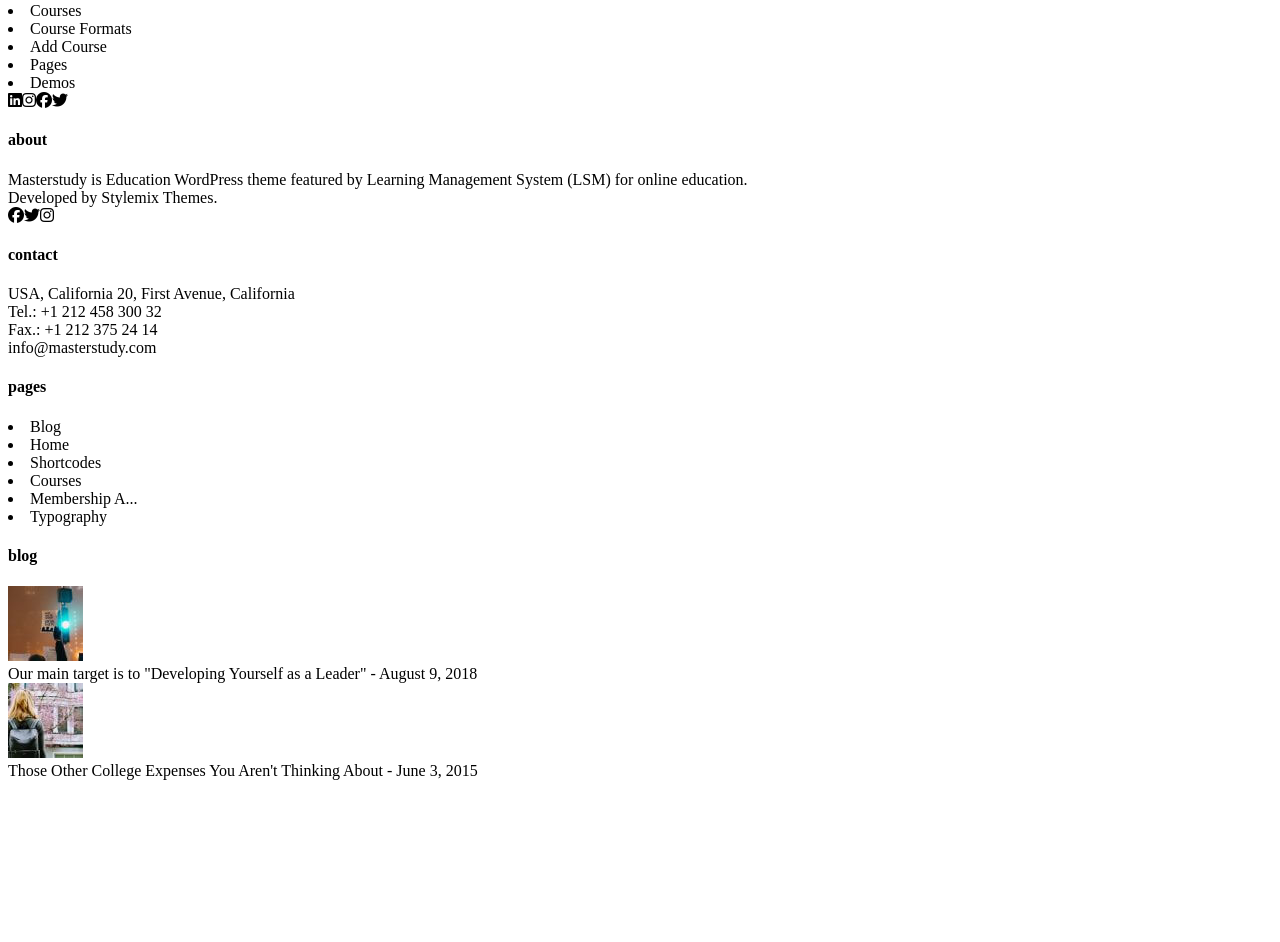
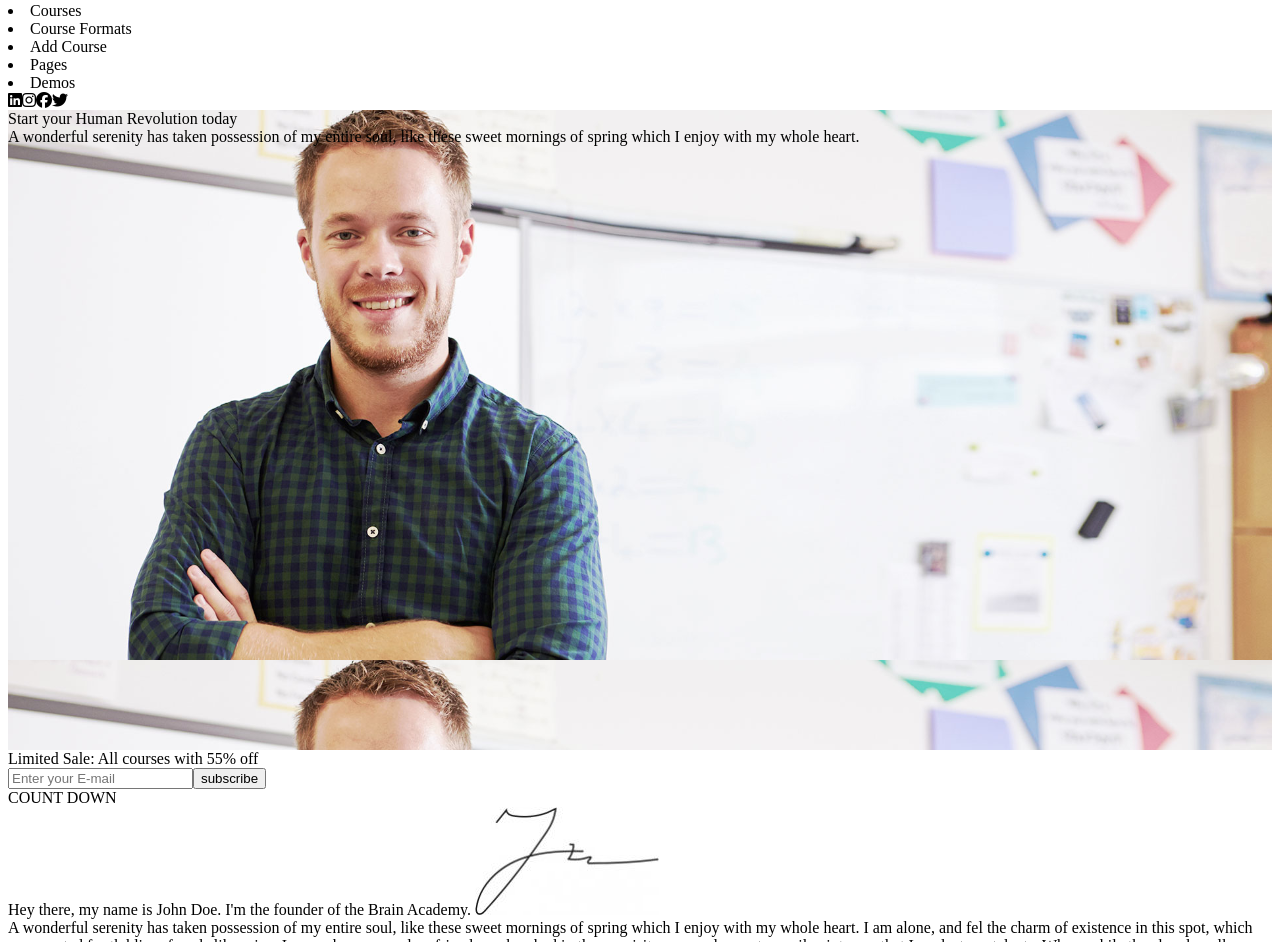
Before and after one commit to gluke0/proj-html-vuejs, a Vue app: page / in a window 1280 px wide. Shown: the part 50-992 px from the top of the page. Before the commit the page ends 838 px from the top, so only its background shows below. Built offline with nearby package versions, Linux system fonts and the light colour scheme.

Commit message:
struttura html sez limitedsale

```diff
--- a/src/components/main/limitedSale.vue
+++ b/src/components/main/limitedSale.vue
@@ -17,6 +17,51 @@ export default {
 
 <template>
 
+    <section>
+
+        <div>
+
+            <div id="front-man">
+                <div>
+                    Start your Human Revolution today
+                </div>
+                <div>
+                    A wonderful serenity has taken possession of my entire soul, like these sweet mornings of spring which I enjoy with my whole heart.
+                </div>
+            </div>
+
+        </div>
+
+        <div>
+            <div>
+                <div>
+                    Limited Sale: All courses with 55% off
+                </div>
+                <div>
+                    <input type="input" name="email" id="email" placeholder="Enter your E-mail">
+                    <button>subscribe</button>
+                </div>
+            </div>
+            <div>
+                COUNT DOWN
+            </div>
+        </div>
+
+        <div>
+
+            <div>
+                <span>
+                    Hey there, my name is John Doe. I'm the founder of the Brain Academy.
+                </span>
+                <img src="../../assets/images/sign-184x108.jpg" alt="John Doe signature">
+            </div>
+            <div>
+                A wonderful serenity has taken possession of my entire soul, like these sweet mornings of spring which I enjoy with my whole heart. I am alone, and fel the charm of existence in this spot, which was created for th bliss of souls like mine. I am so happy, my dear friend, so absorbed in the exquisite sense od mere tranquil exixtence, that I neglect my talents. When, while thee lovely valley teems with vapour around me, and the meridian sun strikes the upper surface of the  impenetrable foliage of my trees, and but a few stray gleams steal into the inner sanctuary .
+            </div>
+
+        </div>
+
+    </section>
 
 </template>
 
@@ -25,4 +70,10 @@ export default {
 
 @use '../../style/partials/variables';
 
+#front-man{
+    background-image: url(../../assets/images/slide-1.jpg);
+    background-size: contain;
+    height: 40rem;
+}
+
 </style>
```
